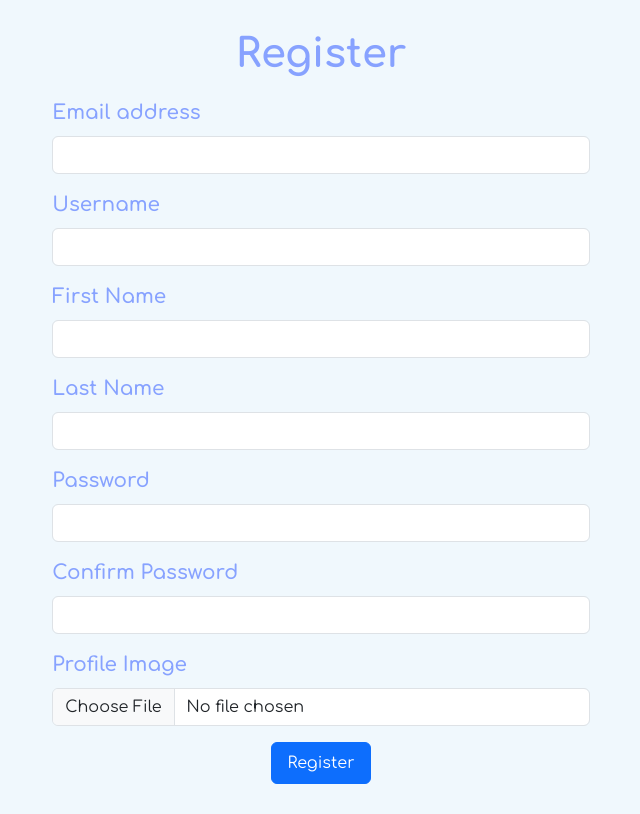
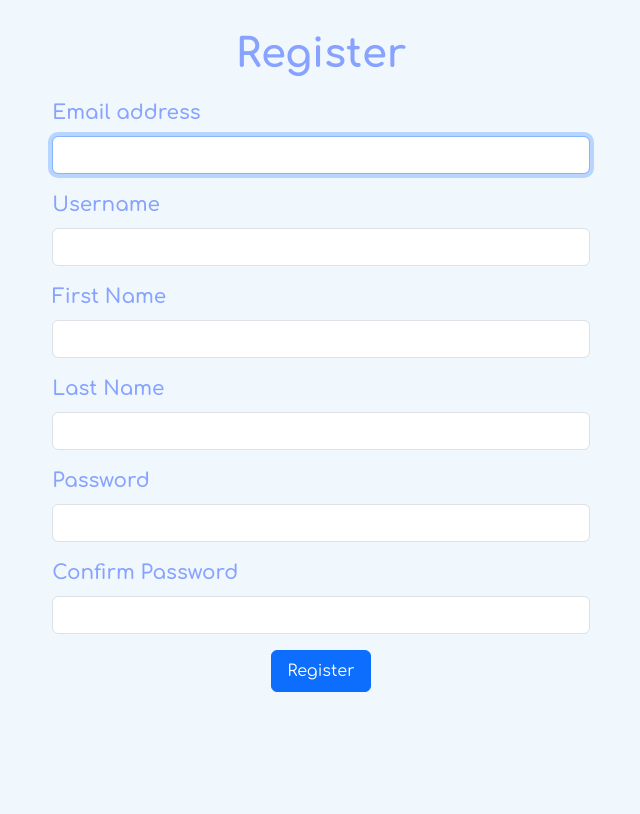
Before and after one commit to bbbuay/cs50x-project, a Django app: page /register/ in a window 1280 px wide. Shown: the part 70-884 px from the top of the page, without its empty margins (319-959 px from the left). After the commit the page ends 762 px from the top, so only its background shows below. Run offline with Django 5.2, Linux system fonts and the light colour scheme.

Commit message:
update register.html file

```diff
--- a/religious_guidance/user/templates/register.html
+++ b/religious_guidance/user/templates/register.html
@@ -15,19 +15,19 @@
         {% csrf_token %}
         <div class="mb-3">
             <label for="email" class="form-label">Email address</label>
-            <input type="email" class="form-control" id="email" required>
+            <input type="email" class="form-control" id="email" autocomplete="off" autofocus required>
         </div>
         <div class="mb-3">
             <label for="username" class="form-label">Username</label>
-            <input type="text" class="form-control" id="username" required>
+            <input type="text" class="form-control" id="username" autocomplete="off" required>
         </div>
         <div class="mb-3">
             <label for="first_name" class="form-label">First Name</label>
-            <input type="text" class="form-control" id="first_name" required>
+            <input type="text" class="form-control" id="first_name" autocomplete="off" required>
         </div>
         <div class="mb-3">
             <label for="last_name" class="form-label">Last Name</label>
-            <input type="text" class="form-control" id="last_name" required>
+            <input type="text" class="form-control" id="last_name" autocomplete="off" required>
         </div>
         <div class="mb-3">
             <label for="password" class="form-label">Password</label>
@@ -36,10 +36,6 @@
         <div class="mb-3">
             <label for="password_confirmation" class="form-label">Confirm Password</label>
             <input type="password" class="form-control" id="password_confirmation" required>
-        </div>
-        <div class="mb-3">
-            <label for="profile_image" class="form-label">Profile Image</label>
-            <input type="file" class="form-control" id="profile_image" name="profile_image" accept="images/*">
         </div>
         <button id="register-button" type="submit" class="btn btn-primary">Register</button>
     </form>
```
